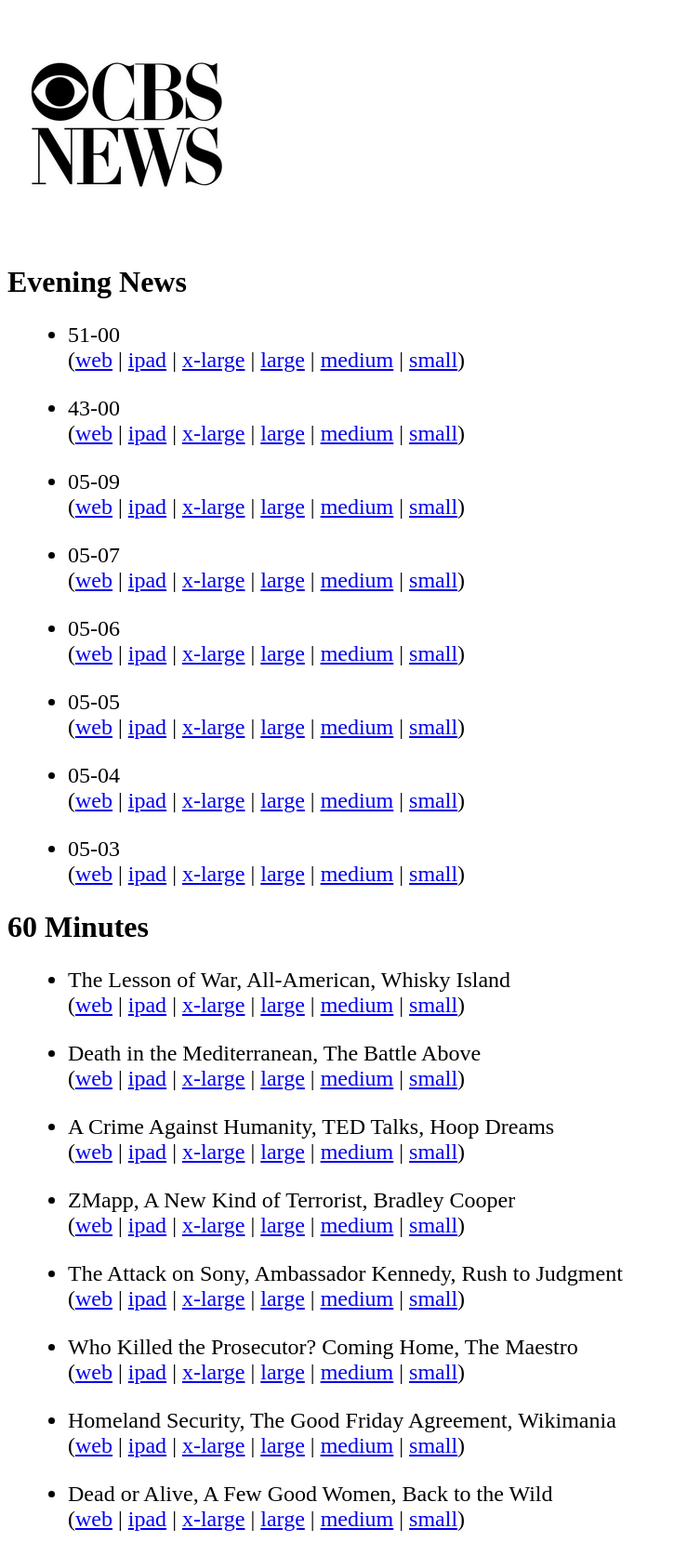
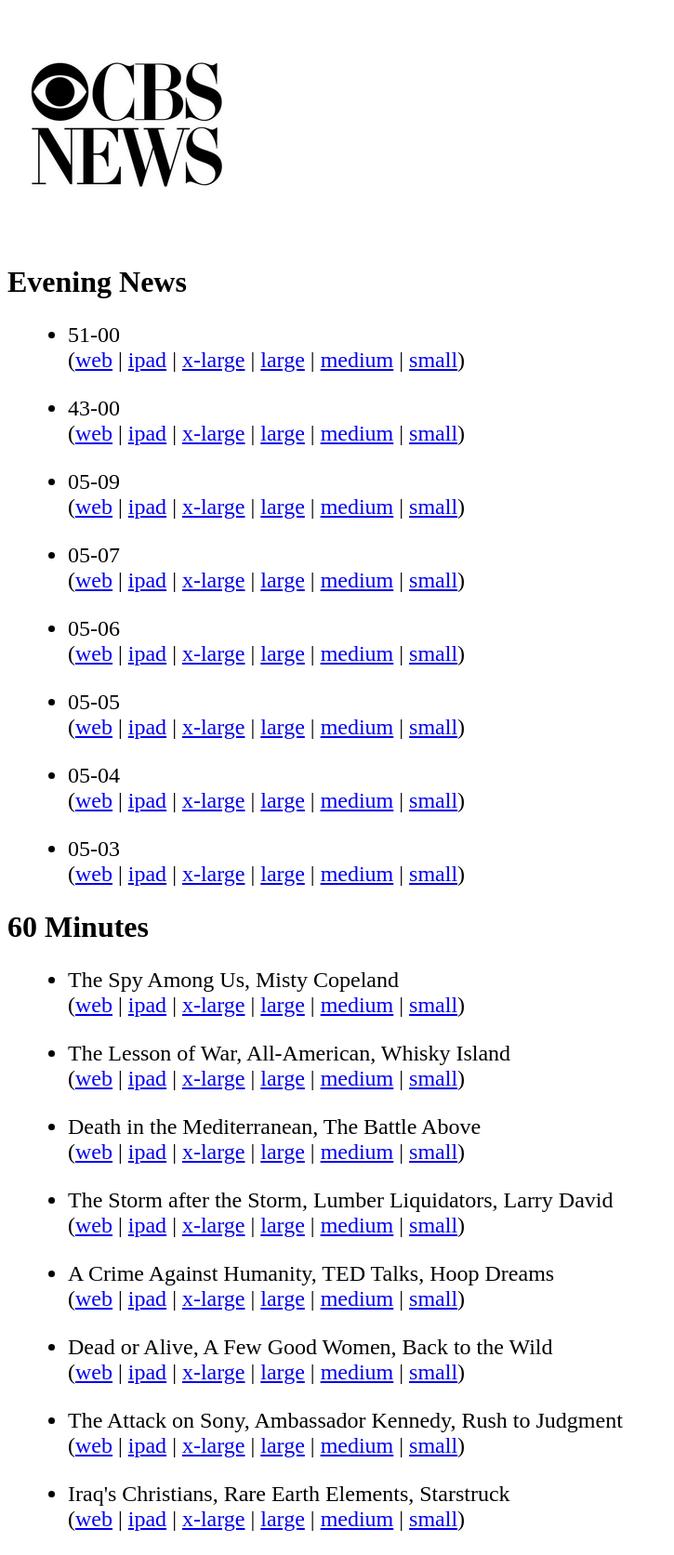
Before and after one commit to jkutner/cbsfeed, a Jekyll site: the page built from index.html, in a window 1280 px wide. Shown: the whole page at 93% size, without its empty margins (0-725 px from the left). Built offline with Jekyll 4.4.1, drawn with Linux system fonts in a browser that asks for light colours; nearby versions of some CDN libraries; some of the changed lines change nothing that is shown.

Commit message:
Updating with latest episdoes

```diff
--- a/_data/sixtymin.yml
+++ b/_data/sixtymin.yml
@@ -1,4 +1,13 @@
 ---
+- title: The Spy Among Us, Misty Copeland
+  links:
+    orig: /videos/the-spy-among-us-misty-copeland/
+    ipad: ''
+    mp4_240: ''
+    mp4_740: ''
+    mp4_796: ''
+    mp4_1296: ''
+  date: The Spy Among Us, Misty Copeland
 - title: The Lesson of War, All-American, Whisky Island
   links:
     orig: /videos/the-lesson-of-war-all-american-whisky-island/
@@ -17,6 +26,15 @@
     mp4_796: media\/2015\/04\/26\/434766915793\/60_fULL_0426_383201_796.mp4
     mp4_1296: media\/2015\/04\/26\/434766915793\/60_fULL_0426_383201_1296.mp4
   date: Death in the Mediterranean, The Battle Above
+- title: The Storm after the Storm, Lumber Liquidators, Larry David
+  links:
+    orig: /videos/the-storm-after-the-storm-lumber-liquidators-larry-david/
+    ipad: ''
+    mp4_240: ''
+    mp4_740: ''
+    mp4_796: ''
+    mp4_1296: ''
+  date: The Storm after the Storm, Lumber Liquidators, Larry David
 - title: A Crime Against Humanity, TED Talks, Hoop Dreams
   links:
     orig: /videos/a-crime-against-humanity-ted-talks-hoop-dreams/
@@ -26,15 +44,15 @@
     mp4_796: media\/2015\/04\/19\/430507075750\/60_FULL_041915_379339_796.mp4
     mp4_1296: media\/2015\/04\/19\/430507075750\/60_FULL_041915_379339_1296.mp4
   date: A Crime Against Humanity, TED Talks, Hoop Dreams
-- title: ZMapp, A New Kind of Terrorist, Bradley Cooper
+- title: Dead or Alive, A Few Good Women, Back to the Wild
   links:
-    orig: /videos/zmapp-a-new-kind-of-terrorist-bradley-cooper/
-    ipad: ipad-streaming.cbsnews.com/media/mpx/2015/02/15/399370307839/60_Full_021515_345550_500/60_Full_021515_345550_500.m3u8
-    mp4_240: media\/2015\/02\/15\/399370307839\/60_Full_021515_345538_240.mp4
-    mp4_740: media\/2015\/02\/15\/399370307839\/60_Full_021515_345538_740.mp4
-    mp4_796: media\/2015\/02\/15\/399370307839\/60_Full_021515_345538_796.mp4
-    mp4_1296: media\/2015\/02\/15\/399370307839\/60_Full_021515_345538_1296.mp4
-  date: ZMapp, A New Kind of Terrorist, Bradley Cooper
+    orig: /videos/dead-or-alive-a-few-good-women-back-to-the-wild/
+    ipad: ''
+    mp4_240: ''
+    mp4_740: ''
+    mp4_796: ''
+    mp4_1296: ''
+  date: Dead or Alive, A Few Good Women, Back to the Wild
 - title: The Attack on Sony, Ambassador Kennedy, Rush to Judgment
   links:
     orig: /videos/the-attack-on-sony-ambassador-kennedy-rush-to-judgment/
@@ -44,30 +62,12 @@
     mp4_796: ''
     mp4_1296: ''
   date: The Attack on Sony, Ambassador Kennedy, Rush to Judgment
-- title: Who Killed the Prosecutor? Coming Home, The Maestro
+- title: Iraq's Christians, Rare Earth Elements, Starstruck
   links:
-    orig: /videos/who-killed-the-prosecutor-coming-home-the-maestro/
-    ipad: ipad-streaming.cbsnews.com/media/mpx/2015/03/08/410065475654/60_Full_0308_355472_phone.m3u8
-    mp4_240: media\/2015\/03\/08\/410065475654\/60_Full_0308_355442_240.mp4
-    mp4_740: media\/2015\/03\/08\/410065475654\/60_Full_0308_355442_740.mp4
-    mp4_796: media\/2015\/03\/08\/410065475654\/60_Full_0308_355442_796.mp4
-    mp4_1296: media\/2015\/03\/08\/410065475654\/60_Full_0308_355442_1296.mp4
-  date: Who Killed the Prosecutor? Coming Home, The Maestro
-- title: Homeland Security, The Good Friday Agreement, Wikimania
-  links:
-    orig: /videos/homeland-security-the-good-friday-agreement-wikimania/
-    ipad: ''
-    mp4_240: ''
-    mp4_740: ''
-    mp4_796: ''
-    mp4_1296: ''
-  date: Homeland Security, The Good Friday Agreement, Wikimania
-- title: Dead or Alive, A Few Good Women, Back to the Wild
-  links:
-    orig: /videos/dead-or-alive-a-few-good-women-back-to-the-wild/
-    ipad: ''
-    mp4_240: ''
-    mp4_740: ''
-    mp4_796: ''
-    mp4_1296: ''
-  date: Dead or Alive, A Few Good Women, Back to the Wild
+    orig: /videos/iraqs-christians-rare-earth-elements-starstruck/
+    ipad: ipad-streaming.cbsnews.com/media/mpx/2015/03/22/416497219642/60_Full_032215_362946_tablet.m3u8
+    mp4_240: media\/2015\/03\/22\/416497219642\/60_Full_032215_362916_240.mp4
+    mp4_740: media\/2015\/03\/22\/416497219642\/60_Full_032215_362916_740.mp4
+    mp4_796: media\/2015\/03\/22\/416497219642\/60_Full_032215_362916_796.mp4
+    mp4_1296: media\/2015\/03\/22\/416497219642\/60_Full_032215_362916_1296.mp4
+  date: Iraq's Christians, Rare Earth Elements, Starstruck
```
